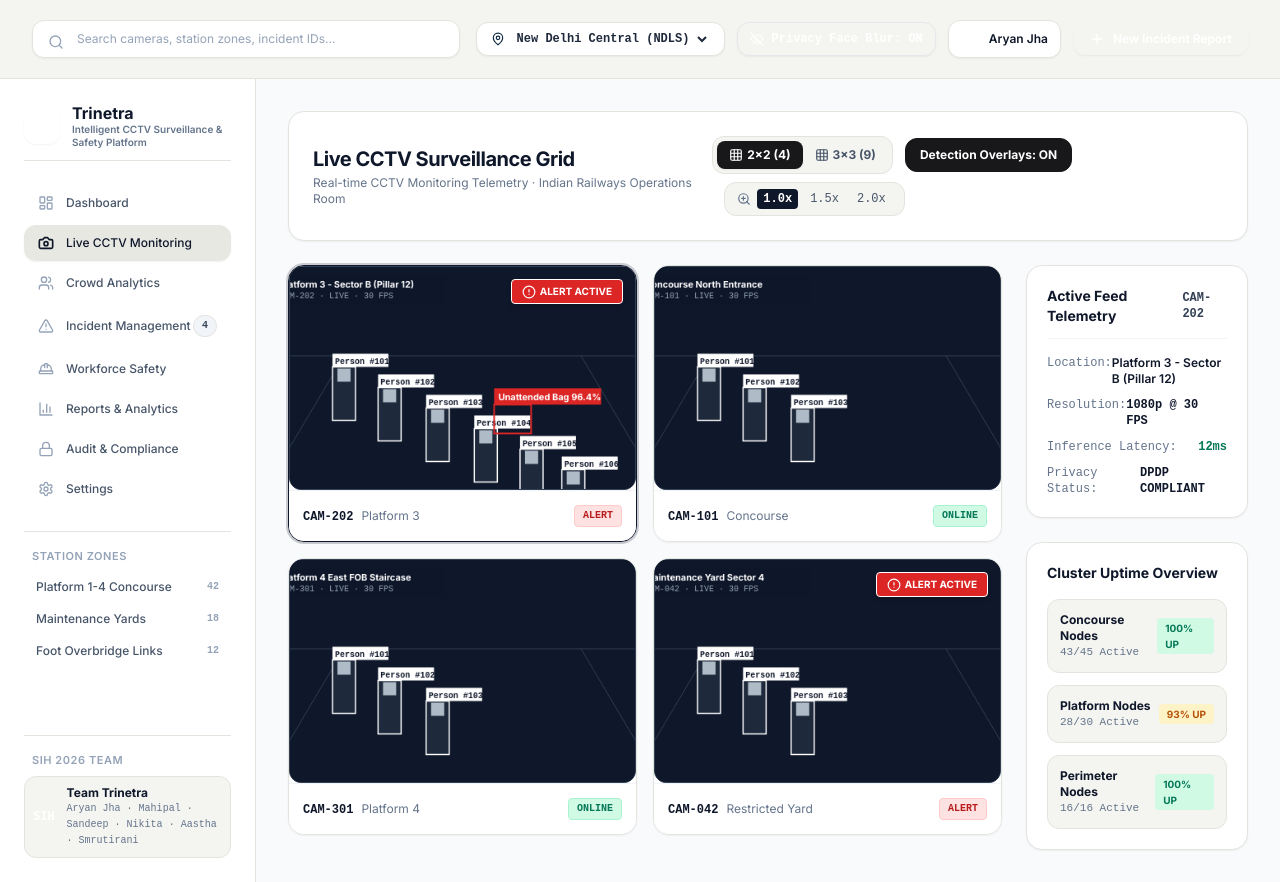
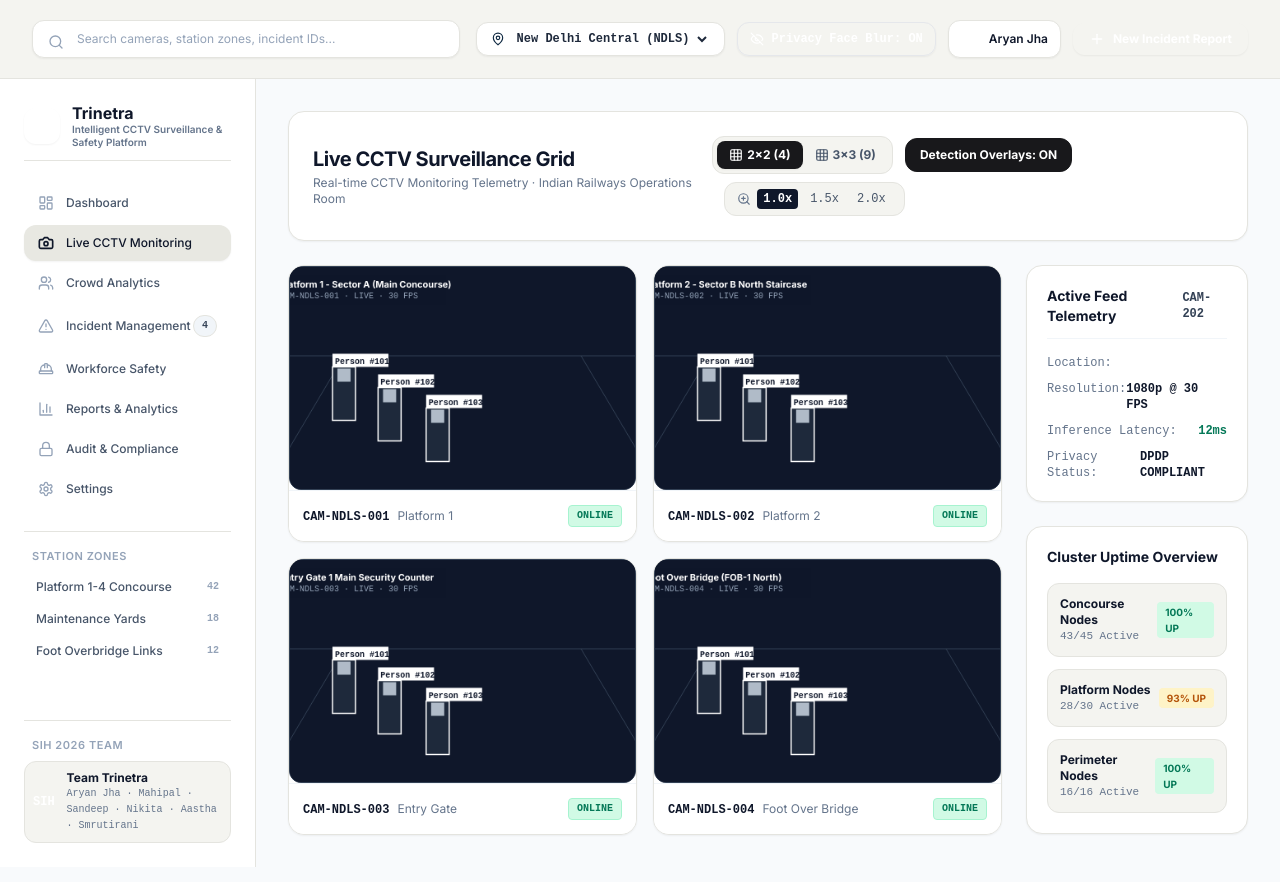
Before and after one commit to AryanJha05/Trinetra, a React (Vite) app in the folder frontend/: page / in a window 1280 px wide. Both pictures are taken after a click on the button "Live CCTV Monitoring". Built offline with nearby package versions, Linux system fonts and the light colour scheme.

Commit message:
fix(ui): final production QA audit - standardized NDLS telemetry, contrast, buttons, and Indian Railways command center data

```diff
--- a/frontend/src/components/crowd_intelligence/CrowdIntelligence.jsx
+++ b/frontend/src/components/crowd_intelligence/CrowdIntelligence.jsx
@@ -4,9 +4,9 @@ import { Users, AlertTriangle, Clock, TrendingUp } from 'lucide-react';
 export default function CrowdIntelligence() {
   const platforms = [
     { id: 'Platform 1', pax: '1,240', density: '1.4 pax/m²', status: 'NORMAL', badge: 'bg-emerald-100 text-emerald-800 border-emerald-300' },
-    { id: 'Platform 2', pax: '3,850', density: '3.8 pax/m²', status: 'SURGING / HIGH', badge: 'bg-red-100 text-red-800 border-red-300', trend: '+38% flow' },
-    { id: 'Platform 3', pax: '890', density: '0.9 pax/m²', status: 'NORMAL', badge: 'bg-emerald-100 text-emerald-800 border-emerald-300' },
-    { id: 'Platform 4', pax: '2,100', density: '2.3 pax/m²', status: 'MODERATE', badge: 'bg-amber-100 text-amber-800 border-amber-300' },
+    { id: 'Platform 2', pax: '2,850', density: '2.8 pax/m²', status: 'MEDIUM', badge: 'bg-amber-100 text-amber-800 border-amber-300', trend: '+18% flow' },
+    { id: 'Platform 3', pax: '3,890', density: '3.6 pax/m²', status: 'HIGH', badge: 'bg-orange-100 text-orange-800 border-orange-300', trend: '+28% flow' },
+    { id: 'Platform 4', pax: '4,650', density: '4.8 pax/m²', status: 'CRITICAL', badge: 'bg-red-100 text-red-800 border-red-300', trend: '+45% surge' },
   ];
 
   const queues = [
--- a/frontend/src/components/dashboard/CommandDashboard.jsx
+++ b/frontend/src/components/dashboard/CommandDashboard.jsx
@@ -7,18 +7,18 @@ export default function CommandDashboard({ onNavigateToFeed, onNavigateToAlerts,
     {
       id: 'INC-2026-892',
       title: 'Unattended Object Detected',
-      desc: 'Black backpack stationary for >5 mins near Platform 3 Pillar 12 without owner in 10m perimeter.',
-      cam: 'CAM-202',
-      zone: 'Platform 3, Sector B',
+      desc: 'Black backpack stationary for >5 mins near Platform 4 Pillar 12 without owner in 10m perimeter.',
+      cam: 'CAM-NDLS-042',
+      zone: 'Platform 4, Sector B',
       time: '10:42 AM',
       severity: 'CRITICAL',
-      conf: '96.4%',
+      conf: '96.0%',
     },
     {
       id: 'INC-2026-887',
-      title: 'Unauthorized Perimeter Access',
+      title: 'Unauthorized Access Attempt',
       desc: 'Individual detected in non-uniform clothing breaching maintenance yard Gate 4.',
-      cam: 'CAM-042',
+      cam: 'CAM-NDLS-004',
       zone: 'Maintenance Yard B',
       time: '10:15 AM',
       severity: 'CRITICAL',
@@ -26,9 +26,9 @@ export default function CommandDashboard({ onNavigateToFeed, onNavigateToAlerts,
     },
     {
       id: 'INC-2026-881',
-      title: 'High Crowd Surge Warning',
+      title: 'Crowd Surge Warning',
       desc: 'Commuter density exceeded 3.8 pax/m² near North FOB staircase due to delayed Express Train 1204.',
-      cam: 'CAM-301',
+      cam: 'CAM-NDLS-002',
       zone: 'Platform 2 North',
       time: '09:50 AM',
       severity: 'WARNING',
@@ -38,8 +38,8 @@ export default function CommandDashboard({ onNavigateToFeed, onNavigateToAlerts,
       id: 'INC-2026-875',
       title: 'PPE Helmet Compliance Violation',
       desc: 'Technician working track maintenance line without high-visibility helmet.',
-      cam: 'CAM-200',
-      zone: 'Service Hall B',
+      cam: 'CAM-NDLS-001',
+      zone: 'Platform 1 Track Edge',
       time: '08:30 AM',
       severity: 'NOTICE',
       conf: '94.2%',
--- a/frontend/src/components/dashboard/StationBlueprintMap.jsx
+++ b/frontend/src/components/dashboard/StationBlueprintMap.jsx
@@ -3,11 +3,11 @@ import { Camera, AlertCircle, CheckCircle } from 'lucide-react';
 
 export default function StationBlueprintMap({ onSelectCamera }) {
   const cameraNodes = [
-    { id: 'CAM-101', name: 'Concourse North Entrance', status: 'ACTIVE', x: 20, y: 30, pax: 140 },
-    { id: 'CAM-202', name: 'Platform 3 - Sector B', status: 'ALERT', x: 55, y: 45, pax: 380 },
-    { id: 'CAM-301', name: 'Platform 4 FOB Staircase', status: 'ACTIVE', x: 80, y: 35, pax: 210 },
-    { id: 'CAM-042', name: 'Maintenance Yard B', status: 'ALERT', x: 35, y: 75, pax: 15 },
-    { id: 'CAM-112', name: 'Waiting Area B', status: 'ACTIVE', x: 70, y: 70, pax: 95 },
+    { id: 'CAM-NDLS-001', name: 'Platform 1 Main Concourse', status: 'ACTIVE', x: 20, y: 30, pax: 140 },
+    { id: 'CAM-NDLS-002', name: 'Platform 2 North Staircase', status: 'ACTIVE', x: 55, y: 45, pax: 380 },
+    { id: 'CAM-NDLS-003', name: 'Entry Gate 1 Security', status: 'ACTIVE', x: 80, y: 35, pax: 210 },
+    { id: 'CAM-NDLS-004', name: 'Foot Over Bridge (FOB-1)', status: 'ACTIVE', x: 35, y: 75, pax: 85 },
+    { id: 'CAM-NDLS-042', name: 'Platform 4 - Sector B', status: 'ALERT', x: 70, y: 70, pax: 195 },
   ];
 
   return (
--- a/frontend/src/components/incident_alerts/IncidentAlertCenter.jsx
+++ b/frontend/src/components/incident_alerts/IncidentAlertCenter.jsx
@@ -10,21 +10,21 @@ export default function IncidentAlertCenter({ onDispatchGuard }) {
     {
       id: 'INC-2026-892',
       title: 'Unattended Object Detected',
-      cam: 'CAM-202',
-      zone: 'Platform 3, Zone B (Near Pillar 12)',
+      cam: 'CAM-NDLS-042',
+      zone: 'Platform 4, Sector B (Near Pillar 12)',
       time: '10:42 AM (8 mins ago)',
       severity: 'CRITICAL',
-      conf: '96.4%',
-      status: 'ACTIVE',
+      conf: '96.0%',
+      status: 'Security Team Notified',
       assigned: 'RPF Unit 4',
-      recommended_action: 'Dispatch immediate bomb disposal & cordon Platform 3 North.',
+      recommended_action: 'Dispatch immediate bomb disposal & cordon Platform 4 North.',
       details: 'Black backpack stationary for > 5 minutes without owner within 10m radius. Dimensions approx 60cm x 30cm x 30cm.',
     },
     {
       id: 'INC-2026-887',
       title: 'Unauthorized Access Attempt',
-      cam: 'CAM-042',
-      zone: 'Zone 4 (Maintenance Yard B)',
+      cam: 'CAM-NDLS-004',
+      zone: 'Maintenance Yard B (Gate 4 Perimeter)',
       time: '10:15 AM (35 mins ago)',
       severity: 'CRITICAL',
       conf: '92.1%',
@@ -35,8 +35,8 @@ export default function IncidentAlertCenter({ onDispatchGuard }) {
     },
     {
       id: 'INC-2026-881',
-      title: 'High Crowd Density Warning',
-      cam: 'CAM-301',
+      title: 'Crowd Surge Warning',
+      cam: 'CAM-NDLS-002',
       zone: 'Platform 2 North End Staircase',
       time: '09:50 AM (1 hr ago)',
       severity: 'WARNING',
@@ -48,9 +48,9 @@ export default function IncidentAlertCenter({ onDispatchGuard }) {
     },
     {
       id: 'INC-2026-875',
-      title: 'Staff PPE Safety Helmet Violation',
-      cam: 'CAM-200',
-      zone: 'Service Hall B - Maintenance Depot',
+      title: 'Staff PPE Helmet Violation',
+      cam: 'CAM-NDLS-001',
+      zone: 'Platform 1 - Sector A Track Edge',
       time: '08:30 AM (2 hrs ago)',
       severity: 'NOTICE',
       conf: '94.2%',
--- a/frontend/src/components/live_monitoring/LiveMonitoring.jsx
+++ b/frontend/src/components/live_monitoring/LiveMonitoring.jsx
@@ -2,22 +2,22 @@ import React, { useState } from 'react';
 import { Grid, ZoomIn, Eye, EyeOff } from 'lucide-react';
 import VideoPlayerCanvas from './VideoPlayerCanvas';
 
-export default function LiveMonitoring({ privacyMasking, setPrivacyMasking, initialCameraId = 'CAM-202' }) {
+export default function LiveMonitoring({ privacyMasking, setPrivacyMasking, initialCameraId = 'CAM-NDLS-042' }) {
   const [gridLayout, setGridLayout] = useState(4);
   const [aiOverlaysEnabled, setAiOverlaysEnabled] = useState(true);
   const [zoomLevel, setZoomLevel] = useState(1.0);
   const [activeCamId, setActiveCamId] = useState(initialCameraId);
 
   const cameras = [
-    { camera_id: 'CAM-202', location: 'Platform 3 - Sector B (Pillar 12)', zone: 'Platform 3', status: 'ALERT' },
-    { camera_id: 'CAM-101', location: 'Concourse North Entrance', zone: 'Concourse', status: 'ONLINE' },
-    { camera_id: 'CAM-301', location: 'Platform 4 East FOB Staircase', zone: 'Platform 4', status: 'ONLINE' },
-    { camera_id: 'CAM-042', location: 'Maintenance Yard Sector 4', zone: 'Restricted Yard', status: 'ALERT' },
-    { camera_id: 'CAM-112', location: 'Food Court & Waiting Area B', zone: 'Concourse', status: 'ONLINE' },
-    { camera_id: 'CAM-005', location: 'Escalator Bank A Main Hall', zone: 'Concourse', status: 'ONLINE' },
-    { camera_id: 'CAM-404', location: 'Tunnel Westway 2 Track Edge', zone: 'Track', status: 'ONLINE' },
-    { camera_id: 'CAM-200', location: 'Service Hall B Maintenance Depot', zone: 'Depot Yard', status: 'ONLINE' },
-    { camera_id: 'CAM-009', location: 'Exterior Ramp & Gate 2 Security', zone: 'Security', status: 'ONLINE' },
+    { camera_id: 'CAM-NDLS-001', location: 'Platform 1 - Sector A (Main Concourse)', zone: 'Platform 1', status: 'ONLINE' },
+    { camera_id: 'CAM-NDLS-002', location: 'Platform 2 - Sector B North Staircase', zone: 'Platform 2', status: 'ONLINE' },
+    { camera_id: 'CAM-NDLS-003', location: 'Entry Gate 1 Main Security Counter', zone: 'Entry Gate', status: 'ONLINE' },
+    { camera_id: 'CAM-NDLS-004', location: 'Foot Over Bridge (FOB-1 North)', zone: 'Foot Over Bridge', status: 'ONLINE' },
+    { camera_id: 'CAM-NDLS-042', location: 'Platform 4 - Sector B (Pillar 12)', zone: 'Platform 4', status: 'ALERT' },
+    { camera_id: 'CAM-NDLS-012', location: 'Food Court & Waiting Area B', zone: 'Concourse', status: 'ONLINE' },
+    { camera_id: 'CAM-NDLS-005', location: 'Escalator Bank A Main Hall', zone: 'Concourse', status: 'ONLINE' },
+    { camera_id: 'CAM-NDLS-008', location: 'Maintenance Yard B Sector 4', zone: 'Restricted Yard', status: 'ALERT' },
+    { camera_id: 'CAM-NDLS-009', location: 'Exterior Ramp & Gate 2 Security', zone: 'Security', status: 'ONLINE' },
   ];
 
   const displayedCameras = cameras.slice(0, gridLayout);
--- a/frontend/src/components/live_monitoring/VideoPlayerCanvas.jsx
+++ b/frontend/src/components/live_monitoring/VideoPlayerCanvas.jsx
@@ -32,7 +32,7 @@ export default function VideoPlayerCanvas({ camera, privacyMasking, aiOverlaysEn
       ctx.stroke();
 
       // Commuters
-      const numPeople = camera?.camera_id === 'CAM-202' ? 6 : 3;
+      const numPeople = (camera?.camera_id === 'CAM-NDLS-042' || camera?.status === 'ALERT') ? 6 : 3;
       for (let i = 0; i < numPeople; i++) {
         const px = (canvas.width * 0.2) + (i * 50) + (Math.sin((tick + i * 20) * 0.03) * 15);
         const py = (canvas.height * 0.45) + (i * 25);
@@ -64,8 +64,8 @@ export default function VideoPlayerCanvas({ camera, privacyMasking, aiOverlaysEn
         }
       }
 
-      // Special Incident Bounding Box for CAM-202 (Clean Red Solid Outline, NO NEON)
-      if (camera?.camera_id === 'CAM-202' && aiOverlaysEnabled) {
+      // Special Incident Bounding Box for Alert Cameras (Clean Red Solid Outline, NO NEON)
+      if ((camera?.camera_id === 'CAM-NDLS-042' || camera?.status === 'ALERT') && aiOverlaysEnabled) {
         const ox = canvas.width * 0.58;
         const oy = canvas.height * 0.62;
         const ow = 45;
@@ -76,10 +76,10 @@ export default function VideoPlayerCanvas({ camera, privacyMasking, aiOverlaysEn
         ctx.strokeRect(ox, oy, ow, oh);
 
         ctx.fillStyle = '#DC2626';
-        ctx.fillRect(ox, oy - 20, 130, 20);
+        ctx.fillRect(ox, oy - 20, 135, 20);
         ctx.fillStyle = '#FFFFFF';
         ctx.font = 'bold 11px Inter, sans-serif';
-        ctx.fillText('Unattended Bag 96.4%', ox + 5, oy - 5);
+        ctx.fillText('Unattended Bag 96.0%', ox + 5, oy - 5);
       }
 
       // Telemetry Overlay
```
